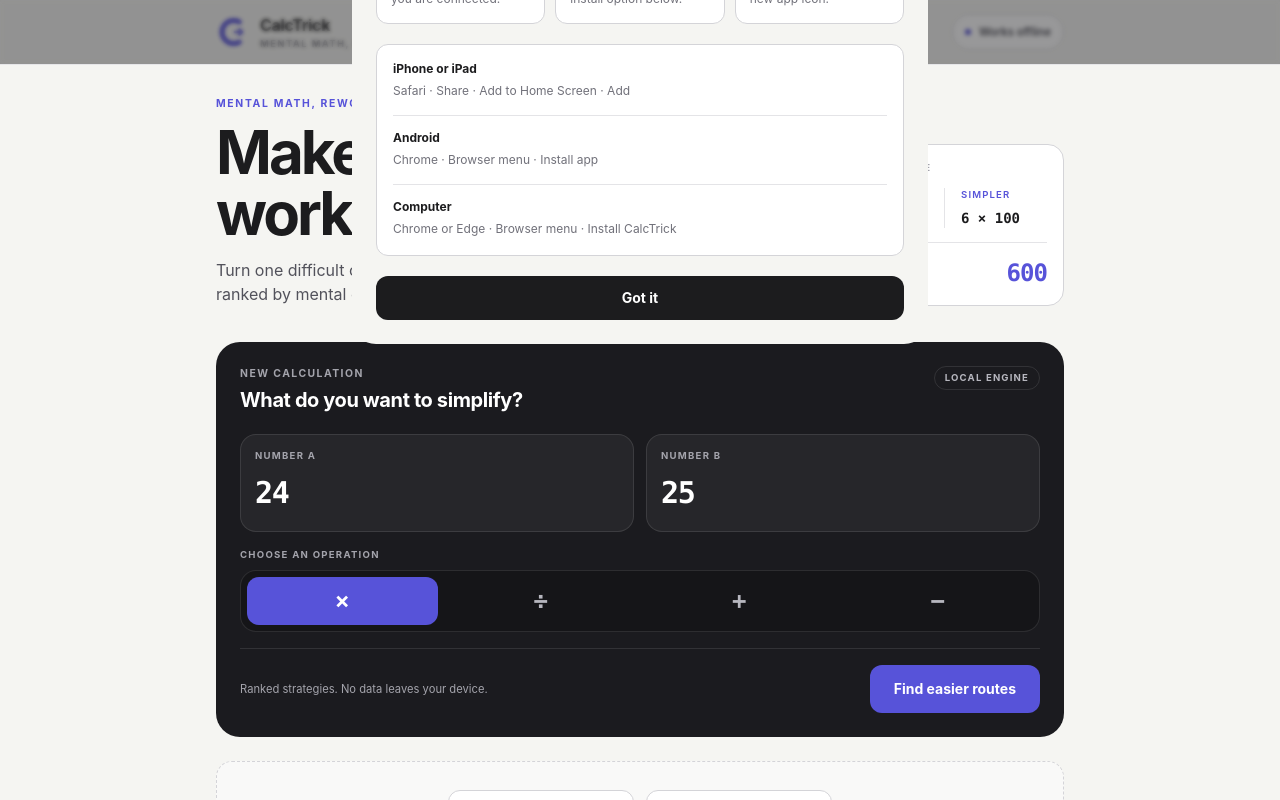
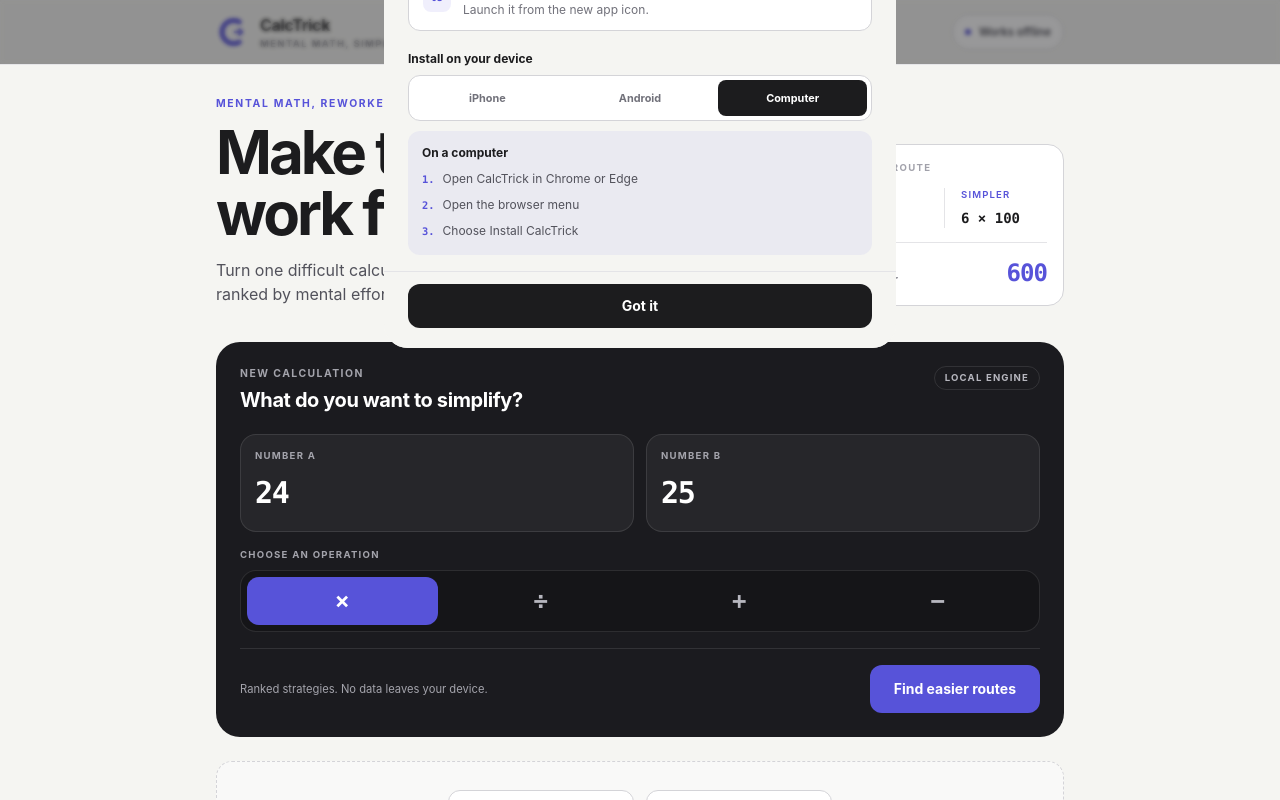
Before and after one commit to elsycharles/calctrick, a Next.js app in the folder apps/web/: page / in a window 1280 px wide. Both pictures are taken after a click on the button "Works offline". Shown: the top 800 px of the page. Built offline with nearby package versions, Linux system fonts and the light colour scheme.

Commit message:
feat(web): refine offline drawer

```diff
--- a/apps/web/app/globals.css
+++ b/apps/web/app/globals.css
@@ -70,6 +70,27 @@
   outline-offset: 2px;
 }
 
+@keyframes drawer-backdrop-in {
+  from {
+    opacity: 0;
+  }
+}
+
+@keyframes drawer-panel-in {
+  from {
+    transform: translateY(2rem);
+    opacity: 0;
+  }
+}
+
+.drawer-backdrop {
+  animation: drawer-backdrop-in 180ms ease-out;
+}
+
+.drawer-panel {
+  animation: drawer-panel-in 220ms cubic-bezier(0.22, 1, 0.36, 1);
+}
+
 @media (prefers-reduced-motion: reduce) {
   *,
   *::before,
--- a/apps/web/components/OfflineGuide.tsx
+++ b/apps/web/components/OfflineGuide.tsx
@@ -4,21 +4,30 @@
 
 const INSTALL_OPTIONS = [
   {
-    platform: "iPhone or iPad",
-    path: "Safari · Share · Add to Home Screen · Add",
+    id: "ios",
+    label: "iPhone",
+    title: "On iPhone or iPad",
+    steps: ["Open CalcTrick in Safari", "Tap Share", "Choose Add to Home Screen", "Tap Add"],
   },
   {
-    platform: "Android",
-    path: "Chrome · Browser menu · Install app",
+    id: "android",
+    label: "Android",
+    title: "On Android",
+    steps: ["Open CalcTrick in Chrome", "Open the browser menu", "Choose Install app", "Confirm Install"],
   },
   {
-    platform: "Computer",
-    path: "Chrome or Edge · Browser menu · Install CalcTrick",
+    id: "desktop",
+    label: "Computer",
+    title: "On a computer",
+    steps: ["Open CalcTrick in Chrome or Edge", "Open the browser menu", "Choose Install CalcTrick"],
   },
 ] as const;
 
+type PlatformId = (typeof INSTALL_OPTIONS)[number]["id"];
+
 export function OfflineGuide() {
   const [open, setOpen] = useState(false);
+  const [platform, setPlatform] = useState<PlatformId>("ios");
   const closeButtonRef = useRef<HTMLButtonElement>(null);
 
   useEffect(() => {
@@ -35,6 +44,20 @@
     };
   }, [open]);
 
+  const selectedOption =
+    INSTALL_OPTIONS.find((option) => option.id === platform) ?? INSTALL_OPTIONS[0];
+
+  function openGuide() {
+    if (/android/i.test(navigator.userAgent)) {
+      setPlatform("android");
+    } else if (/iPad|iPhone|iPod/i.test(navigator.userAgent)) {
+      setPlatform("ios");
+    } else {
+      setPlatform("desktop");
+    }
+    setOpen(true);
+  }
+
   return (
     <>
       <button
@@ -43,7 +66,7 @@
         aria-label="Works offline"
         aria-haspopup="dialog"
         aria-expanded={open}
-        onClick={() => setOpen(true)}
+        onClick={openGuide}
       >
         <span className="size-1.5 rounded-full bg-accent" aria-hidden="true" />
         <span className="hidden min-[370px]:inline">Works offline</span>
@@ -52,7 +75,7 @@
 
       {open ? (
         <div
-          className="fixed inset-0 z-50 grid items-end bg-ink/45 p-0 backdrop-blur-[2px] sm:place-items-center sm:p-5"
+          className="drawer-backdrop fixed inset-0 z-50 grid items-end bg-ink/45 p-0 backdrop-blur-[2px] sm:place-items-center sm:p-5"
           role="presentation"
           onMouseDown={(event) => {
             if (event.target === event.currentTarget) {
@@ -66,20 +89,23 @@
           }}
         >
           <section
-            className="max-h-[88dvh] w-full overflow-y-auto rounded-t-[1.5rem] bg-canvas p-5 sm:max-w-xl sm:rounded-[1.5rem] sm:p-6"
+            className="drawer-panel flex max-h-[92dvh] w-full flex-col overflow-hidden rounded-t-[1.75rem] bg-canvas sm:max-h-[88dvh] sm:max-w-lg sm:rounded-[1.5rem]"
             role="dialog"
             aria-modal="true"
             aria-labelledby="offline-guide-title"
             aria-describedby="offline-guide-description"
           >
+            <div className="mx-auto mt-2.5 h-1 w-10 shrink-0 rounded-full bg-zinc-300 sm:hidden" aria-hidden="true" />
+
+            <div className="overflow-y-auto px-4 pb-4 pt-3 sm:px-6 sm:pt-6">
               <div className="flex items-start justify-between gap-5">
                 <div>
-                <p className="text-[0.65rem] font-bold uppercase tracking-[0.14em] text-accent">
+                  <p className="text-[0.6rem] font-bold uppercase tracking-[0.14em] text-accent">
                     Offline access
                   </p>
                   <h2
                     id="offline-guide-title"
-                  className="mt-1.5 text-xl font-bold tracking-[-0.025em] text-ink"
+                    className="mt-1 text-xl font-bold tracking-[-0.025em] text-ink"
                   >
                     Keep CalcTrick ready anywhere
                   </h2>
@@ -97,42 +123,79 @@
 
               <p
                 id="offline-guide-description"
-              className="mt-3 max-w-lg text-sm leading-6 text-zinc-600"
+                className="mt-2.5 max-w-md text-sm leading-5 text-zinc-600"
               >
-              The calculator and its trick engine are saved on your device after your
-              first online visit. Your history also stays local.
+                The main screen and trick engine are saved after your first online visit.
+                Your history stays on this device too.
               </p>
 
-            <ol className="mt-5 grid gap-2.5 sm:grid-cols-3">
+              <ol className="mt-4 divide-y divide-zinc-200 rounded-xl border border-zinc-300 bg-white px-3.5">
                 {[
-                ["01", "Load once", "Open this page while you are connected."],
-                ["02", "Install", "Use your browser’s install option below."],
-                ["03", "Go offline", "Open CalcTrick from its new app icon."],
+                  ["01", "Load once", "Visit CalcTrick while connected."],
+                  ["02", "Install", "Follow the instructions for your device."],
+                  ["03", "Use offline", "Launch it from the new app icon."],
                 ].map(([number, title, detail]) => (
-                <li key={number} className="rounded-xl border border-zinc-300 bg-white p-3.5">
-                  <span className="font-mono text-[0.65rem] font-bold text-accent">{number}</span>
-                  <p className="mt-2 text-sm font-bold text-ink">{title}</p>
-                  <p className="mt-1 text-xs leading-5 text-zinc-500">{detail}</p>
+                  <li key={number} className="grid grid-cols-[1.75rem_1fr] gap-3 py-3">
+                    <span className="grid size-7 place-items-center rounded-lg bg-accent/[0.09] font-mono text-[0.6rem] font-bold text-accent">
+                      {number}
+                    </span>
+                    <div>
+                      <p className="text-xs font-bold text-ink">{title}</p>
+                      <p className="mt-0.5 text-xs leading-4 text-zinc-500">{detail}</p>
+                    </div>
                   </li>
                 ))}
               </ol>
 
-            <div className="mt-5 divide-y divide-zinc-200 rounded-xl border border-zinc-300 bg-white px-4">
+              <div className="mt-5">
+                <p className="text-xs font-bold text-ink">Install on your device</p>
+                <div
+                  className="mt-2 grid grid-cols-3 gap-1 rounded-xl border border-zinc-300 bg-white p-1"
+                  role="group"
+                  aria-label="Installation platform"
+                >
                   {INSTALL_OPTIONS.map((option) => (
-                <div key={option.platform} className="py-3.5 first:pt-4 last:pb-4">
-                  <p className="text-xs font-bold text-ink">{option.platform}</p>
-                  <p className="mt-1 text-xs leading-5 text-zinc-500">{option.path}</p>
-                </div>
+                    <button
+                      key={option.id}
+                      className={`min-h-9 rounded-lg px-2 text-[0.68rem] font-bold transition-colors ${
+                        option.id === platform
+                          ? "bg-ink text-white"
+                          : "text-zinc-500 hover:text-ink"
+                      }`}
+                      type="button"
+                      aria-pressed={option.id === platform}
+                      onClick={() => setPlatform(option.id)}
+                    >
+                      {option.label}
+                    </button>
                   ))}
                 </div>
 
+                <div className="mt-2.5 rounded-xl bg-accent/[0.07] p-3.5">
+                  <p className="text-xs font-bold text-ink">{selectedOption.title}</p>
+                  <ol className="mt-2 space-y-1.5">
+                    {selectedOption.steps.map((step, index) => (
+                      <li key={step} className="flex gap-2 text-xs leading-5 text-zinc-600">
+                        <span className="font-mono text-[0.65rem] font-bold text-accent">
+                          {index + 1}.
+                        </span>
+                        {step}
+                      </li>
+                    ))}
+                  </ol>
+                </div>
+              </div>
+            </div>
+
+            <div className="shrink-0 border-t border-zinc-200 bg-canvas px-4 pb-[max(1rem,env(safe-area-inset-bottom))] pt-3 sm:px-6 sm:pb-5">
               <button
-              className="mt-5 h-11 w-full rounded-xl bg-ink px-5 text-sm font-bold text-white transition-colors hover:bg-zinc-800"
+                className="h-11 w-full rounded-xl bg-ink px-5 text-sm font-bold text-white transition-colors hover:bg-zinc-800"
                 type="button"
                 onClick={() => setOpen(false)}
               >
                 Got it
               </button>
+            </div>
           </section>
         </div>
       ) : null}
```
Also changed, not shown: 1 other file (tests, documents, lock files or other folders). Lines whose indentation alone changed are shown as unchanged.
